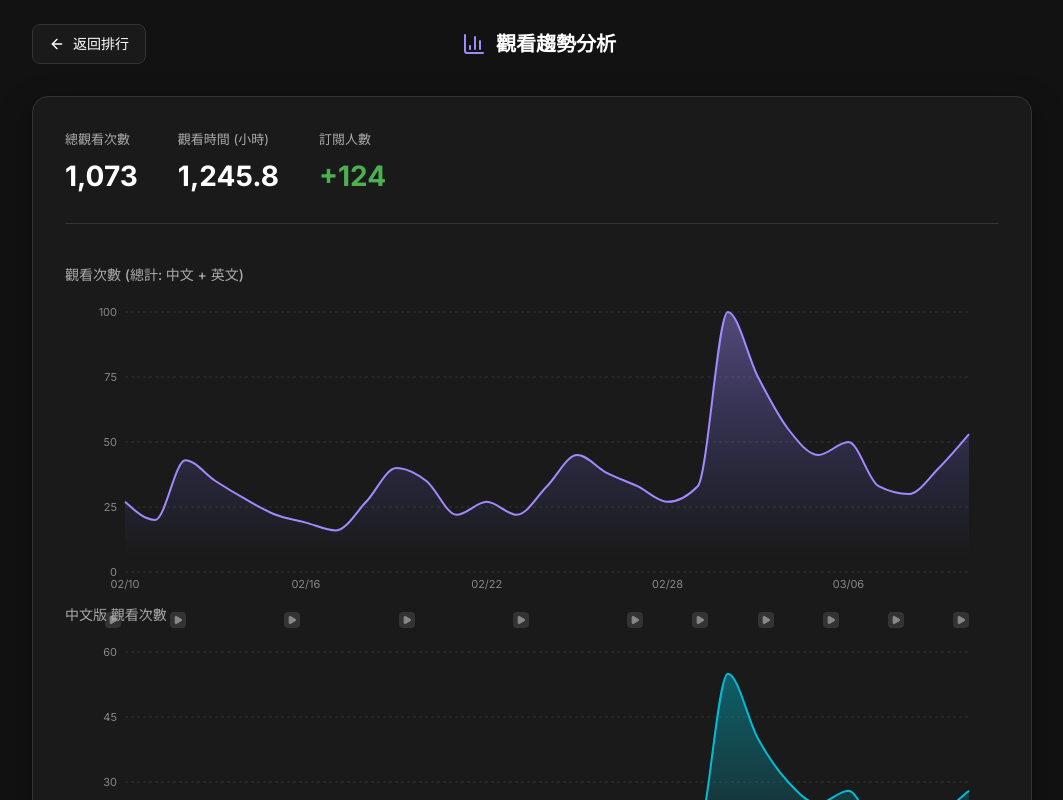
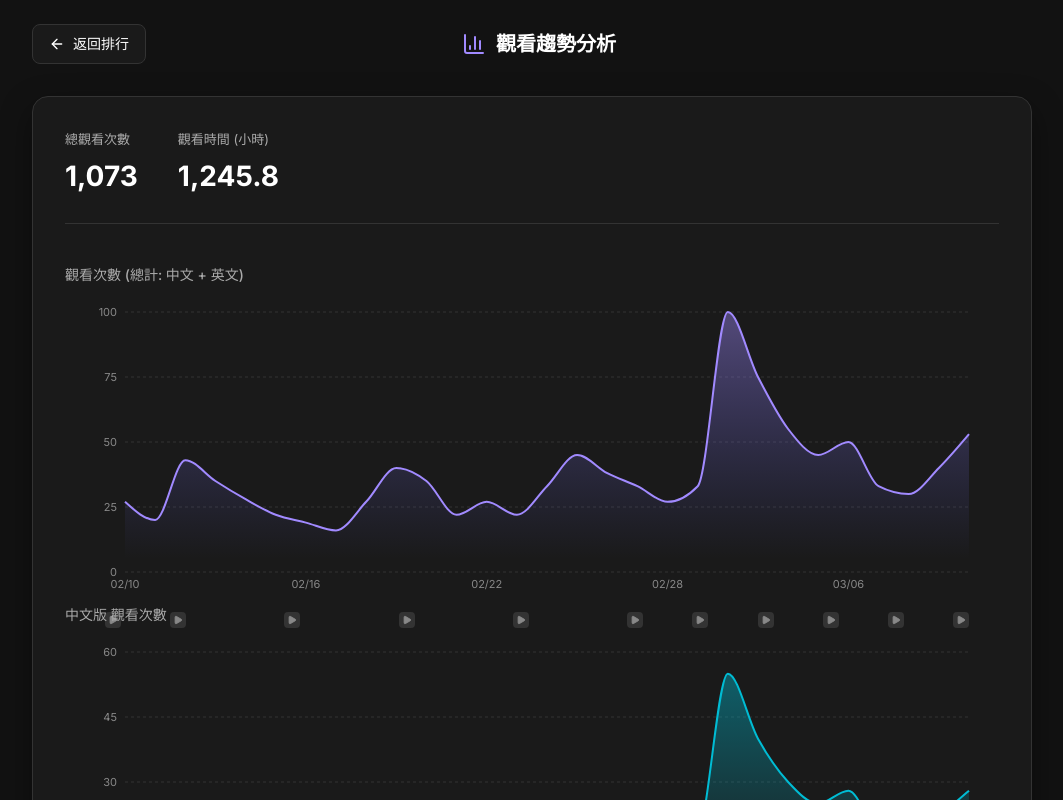
Before and after one commit to waatax/wlearn, a React (Vite) app: page /wlearn/trends in a window 1280 px wide. Shown: the top 800 px of the page, without its empty margins (108-1171 px from the left). Built offline with nearby package versions, Linux system fonts and the light colour scheme.

Commit message:
Remove subscription count from trends page

```diff
--- a/src/pages/Trends.jsx
+++ b/src/pages/Trends.jsx
@@ -132,10 +132,6 @@ export default function Trends() {
                                     <div style={{ fontSize: '13px', color: '#aaa', marginBottom: '4px' }}>觀看時間 (小時)</div>
                                     <div style={{ fontSize: '28px', fontWeight: '700' }}>1,245.8</div>
                                 </div>
-                                <div>
-                                    <div style={{ fontSize: '13px', color: '#aaa', marginBottom: '4px' }}>訂閱人數</div>
-                                    <div style={{ fontSize: '28px', fontWeight: '700', color: '#4caf50' }}>+124</div>
-                                </div>
                             </div>
 
                             {/* Charts Wrapper */}
```
